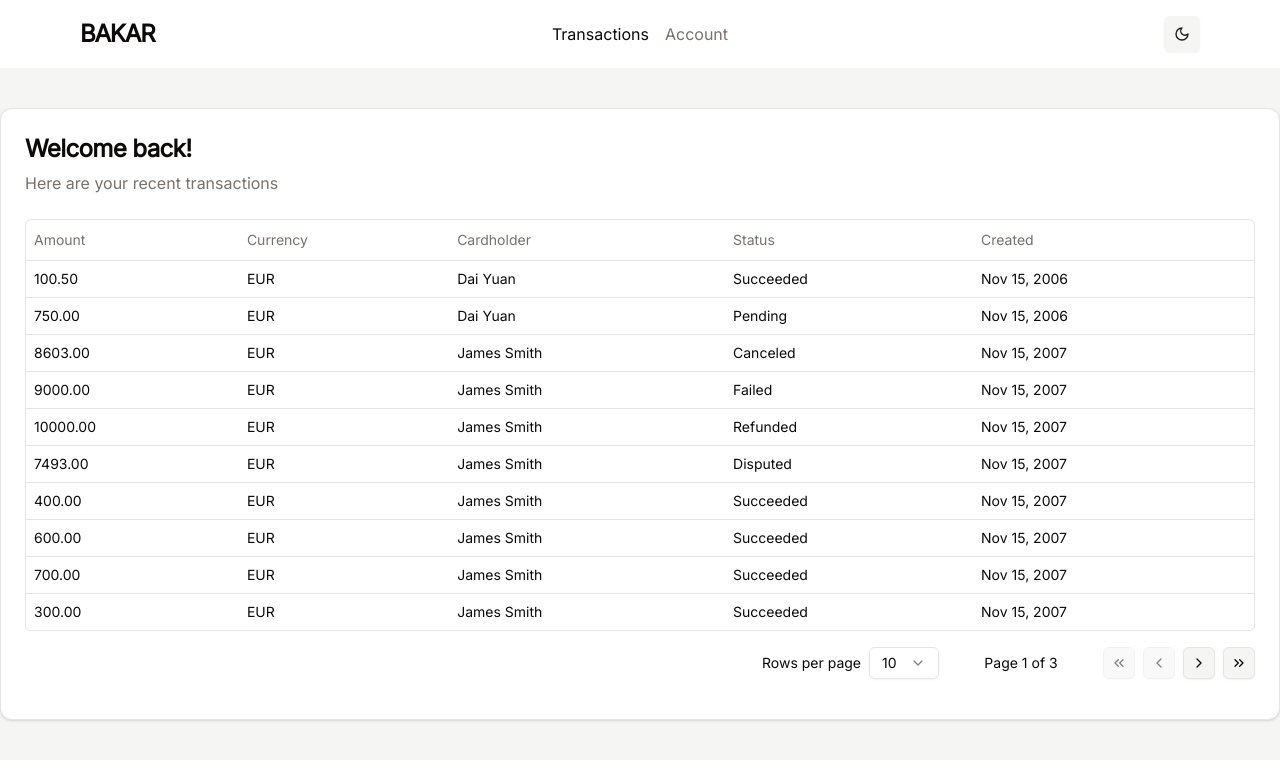
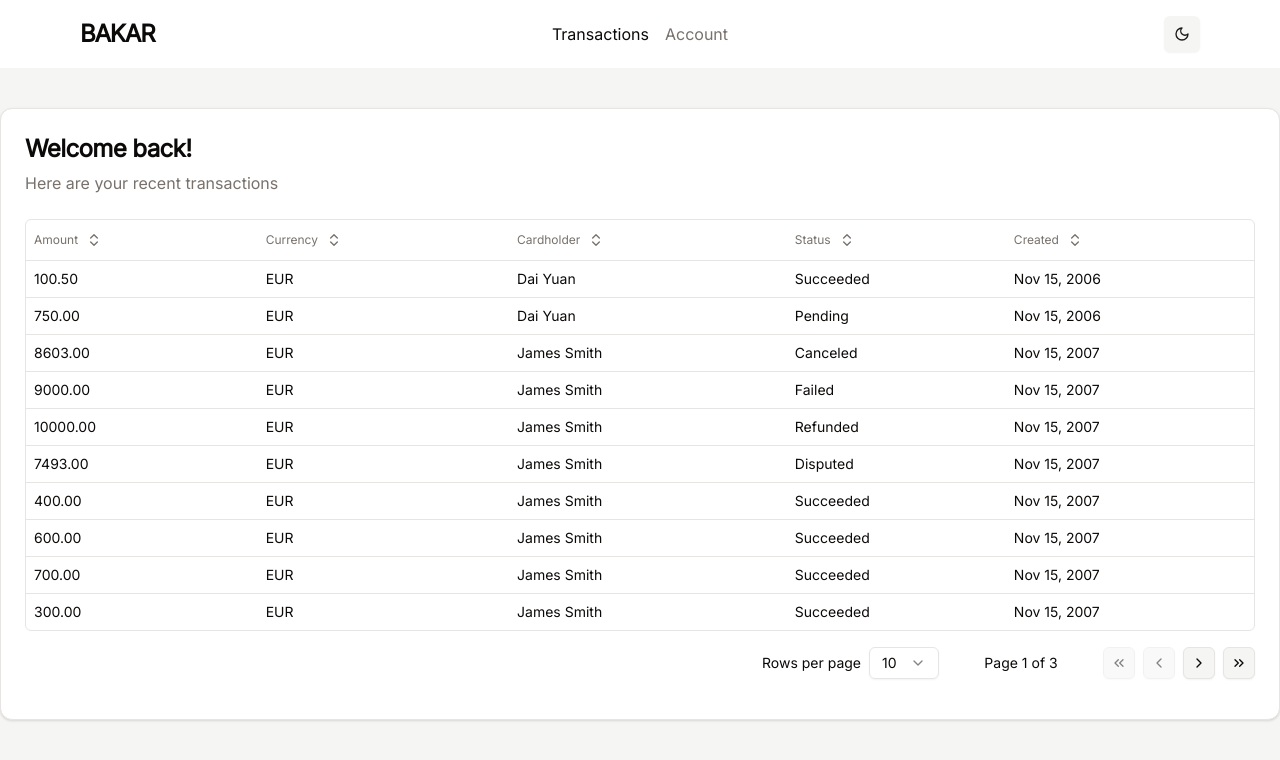
Before and after one commit to Shrief88/Bakar_Task, a React (Vite) app: page / in a window 1280 px wide. Shown: the top 760 px of the page. Built offline with nearby package versions, Linux system fonts and the light colour scheme.

Commit message:
Add sorting feature

```diff
--- a/src/components/DataTable.tsx
+++ b/src/components/DataTable.tsx
@@ -1,8 +1,11 @@
+import { useState } from "react";
 import {
   ColumnDef,
   flexRender,
   getCoreRowModel,
   getPaginationRowModel,
+  getSortedRowModel,
+  SortingState,
   useReactTable,
 } from "@tanstack/react-table";
 
@@ -25,11 +28,18 @@ export function DataTable<TData, TValue>({
   columns,
   data,
 }: DataTableProps<TData, TValue>) {
+  const [sorting, setSorting] = useState<SortingState>([]);
+
   const table = useReactTable({
     data,
     columns,
     getCoreRowModel: getCoreRowModel(),
     getPaginationRowModel: getPaginationRowModel(),
+    getSortedRowModel: getSortedRowModel(),
+    onSortingChange: setSorting,
+    state: {
+      sorting,
+    },
   });
 
   return (
--- /dev/null
+++ b/src/components/DataTableColumnHeader.tsx
@@ -0,0 +1,41 @@
+import { Column } from "@tanstack/react-table";
+import { ArrowDown, ArrowUp, ChevronsUpDown } from "lucide-react";
+
+import { cn } from "@/lib/utils";
+import { Button } from "@/components/ui/button";
+
+interface DataTableColumnHeaderProps<TData, TValue>
+  extends React.HTMLAttributes<HTMLDivElement> {
+  column: Column<TData, TValue>;
+  title: string;
+}
+
+export function DataTableColumnHeader<TData, TValue>({
+  column,
+  title,
+  className,
+}: DataTableColumnHeaderProps<TData, TValue>) {
+  if (!column.getCanSort()) {
+    return <div className={cn(className)}>{title}</div>;
+  }
+
+  return (
+    <div className={cn("flex items-center space-x-2", className)}>
+      <Button
+        variant="ghost"
+        size="sm"
+        className="-ml-3 h-8 data-[state=open]:bg-accent"
+        onClick={() => column.toggleSorting(column.getIsSorted() === "asc")}
+      >
+        <span>{title}</span>
+        {column.getIsSorted() === "desc" ? (
+          <ArrowDown />
+        ) : column.getIsSorted() === "asc" ? (
+          <ArrowUp />
+        ) : (
+          <ChevronsUpDown />
+        )}
+      </Button>
+    </div>
+  );
+}
--- /dev/null
+++ b/src/components/column.tsx
@@ -0,0 +1,54 @@
+import { ColumnDef } from "@tanstack/react-table";
+
+import { DataTableColumnHeader } from "@/components/DataTableColumnHeader";
+
+export type ColumnProps = {
+  amount: number;
+  currency: string;
+  cardholder: string;
+  status: "Succeeded" | "Canceled" | "Failed" | "Refunded" | "Disputed";
+  created: string;
+};
+
+export const columns: ColumnDef<ColumnProps>[] = [
+  {
+    accessorKey: "amount",
+    header: ({ column }) => (
+      <DataTableColumnHeader column={column} title="Amount" />
+    ),
+    accessorFn: (row) => row.amount.toFixed(2),
+  },
+  {
+    accessorKey: "currency",
+    header: ({ column }) => (
+      <DataTableColumnHeader column={column} title="Currency" />
+    ),
+    accessorFn: (row) => row.currency,
+  },
+  {
+    accessorKey: "cardholder",
+    header: ({ column }) => (
+      <DataTableColumnHeader column={column} title="Cardholder" />
+    ),
+    accessorFn: (row) => row.cardholder,
+  },
+  {
+    accessorKey: "status",
+    header: ({ column }) => (
+      <DataTableColumnHeader column={column} title="Status" />
+    ),
+    accessorFn: (row) => row.status,
+  },
+  {
+    accessorKey: "created",
+    header: ({ column }) => (
+      <DataTableColumnHeader column={column} title="Created" />
+    ),
+    sortingFn: (rowA, rowB) => {
+      const dateA = new Date(rowA.original.created).getTime();
+      const dateB = new Date(rowB.original.created).getTime();
+      return dateA - dateB;
+    },
+    accessorFn: (row) => row.created,
+  },
+];
--- a/src/interfaces/column.ts
+++ /dev/null
@@ -1,37 +0,0 @@
-import { ColumnDef } from "@tanstack/react-table";
-
-export type ColumnProps = {
-  amount: number;
-  currency: string;
-  cardholder: string;
-  status: "Succeeded" | "Canceled" | "Failed" | "Refunded" | "Disputed";
-  created: string;
-};
-
-export const columns: ColumnDef<ColumnProps>[] = [
-  {
-    accessorKey: "amount",
-    header: "Amount",
-    accessorFn: (row) => row.amount.toFixed(2),
-  },
-  {
-    accessorKey: "currency",
-    header: "Currency",
-    accessorFn: (row) => row.currency,
-  },
-  {
-    accessorKey: "cardholder",
-    header: "Cardholder",
-    accessorFn: (row) => row.cardholder,
-  },
-  {
-    accessorKey: "status",
-    header: "Status",
-    accessorFn: (row) => row.status,
-  },
-  {
-    accessorKey: "created",
-    header: "Created",
-    accessorFn: (row) => row.created,
-  },
-];
--- a/src/pages/Transactions.tsx
+++ b/src/pages/Transactions.tsx
@@ -1,5 +1,5 @@
 import { DataTable } from "@/components/DataTable";
-import { columns, ColumnProps } from "@/interfaces/column";
+import { columns, ColumnProps } from "@/components/column";
 import data from "@/data/data.json";
 import {
   Card,
```
